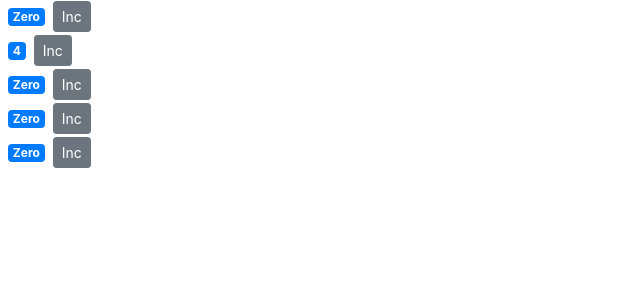
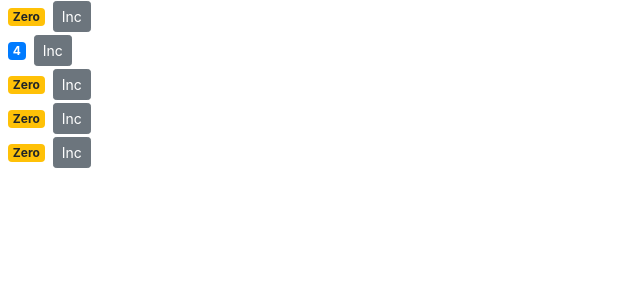
Before and after one commit to vch9391/PrivateReactRepository, a React (Create React App) app in the folder counter-app/: page / in a window 1280 px wide. Shown: the top 300 px of the page, without its empty margins (0-640 px from the left). Built offline with nearby package versions, Linux system fonts and the light colour scheme.

Commit message:
Fixed the bugs

```diff
--- a/counter-app/src/components/counter.js
+++ b/counter-app/src/components/counter.js
@@ -1,24 +1,31 @@
 import React, { Component } from 'react';
 
 class Counter extends Component {
-  value = { count: this.props.value };
+  state = { count: this.props.count };
 
   handleIncrement = (product) => {
     console.log(product);
-    this.setState({value: this.value.count+1});
+    this.setState({count: this.state.count+1});
   }
+
   render() {
     return (
     <div>
-            <h1 className="badge badge-primary m-2">{this.foratCount()}</h1>
+      <h1 className={this.getBadgeClasses()}>{this.foratCount()}</h1>
       <button onClick={()=>this.handleIncrement({id:1})} className="btn btn-secondary btn-sm">Inc</button>
     </div>
     );
   }
 
   foratCount(){
-      const {count} = this.value;
+    const {count} = this.state;
     return count === 0 ? "Zero" : count;
+  }
+
+  getBadgeClasses() {
+    let classes = "badge m-2 badge-";
+    classes += this.state.count === 0 ? "warning" : "primary";
+    return classes;
   }
 }
 
--- a/counter-app/src/components/counters.js
+++ b/counter-app/src/components/counters.js
@@ -2,20 +2,20 @@ import React, { Component } from 'react';
 import Counter from './counter'
 
 class Counters extends Component {
-    value = {
+    values = {
         counters : [
-            { id: 1, value: 0 },
-            { id: 2, value: 4 },
-            { id: 3, value: 0 },
-            { id: 4, value: 0 },
-            { id: 4, value: 0 }
+            { id: 1, count: 0 },
+            { id: 2, count: 4 },
+            { id: 3, count: 0 },
+            { id: 4, count: 0 },
+            { id: 4, count: 0 }
         ]
     };
 
     render() {
         return (
             <div>
-                {this.value.counters.map( o => <Counter key={o.id} value={o.value} selectrd={true} />)}
+                {this.values.counters.map( o => <Counter key={o.id} count={o.count} selectrd={true} />)}
             </div>
         );
     }
```
Lines whose indentation alone changed are shown as unchanged.
